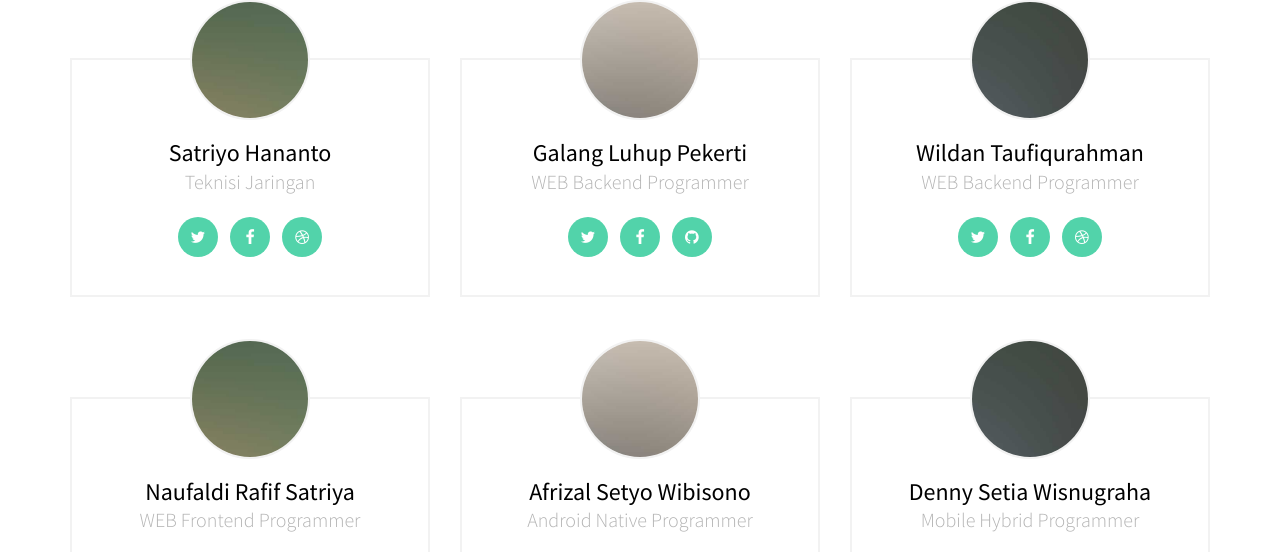
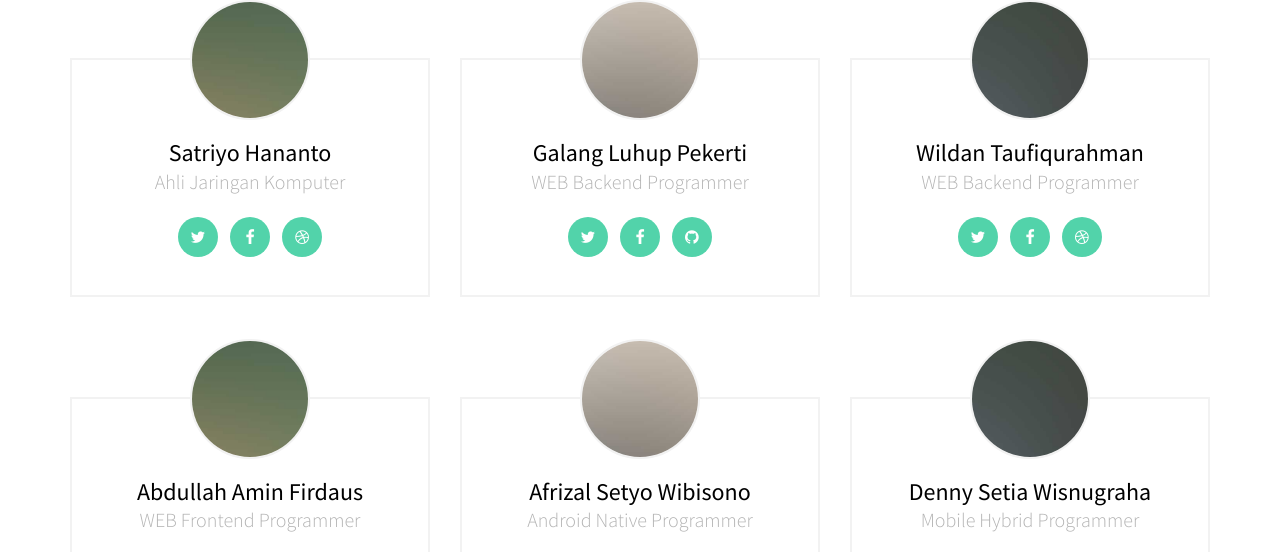
Before and after one commit to alimindev/LandingPage, a plain HTML site: page index.html in a window 1280 px wide. Shown: the part 1543-2095 px from the top of the page. Drawn offline with Linux system fonts and the light colour scheme; files whose address does not match are found by name.

Commit message:
update index.html

```diff
--- a/index.html
+++ b/index.html
@@ -512,7 +512,7 @@
 					<div class="fh5co-person text-center to-animate">
 						<figure><img src="images/person1.jpg" alt="Image"></figure>
 						<h3>Satriyo Hananto</h3>
-						<span class="fh5co-position">Teknisi Jaringan</span>
+						<span class="fh5co-position">Ahli Jaringan Komputer</span>
 						<!-- <p>Far far away, behind the word mountains, far from the countries Vokalia and Consonantia, there live the blind texts</p> -->
 						<ul class="social social-circle">
 							<li><a href="#"><i class="icon-twitter"></i></a></li>
@@ -554,7 +554,7 @@
 				<div class="col-md-4">
 					<div class="fh5co-person text-center to-animate">
 						<figure><img src="images/person1.jpg" alt="Image"></figure>
-						<h3>Naufaldi Rafif Satriya</h3>
+						<h3>Abdullah Amin Firdaus</h3>
 						<span class="fh5co-position">WEB Frontend Programmer</span>
 						<!-- <p>Far far away, behind the word mountains, far from the countries Vokalia and Consonantia, there live the blind texts</p> -->
 						<ul class="social social-circle">
```
